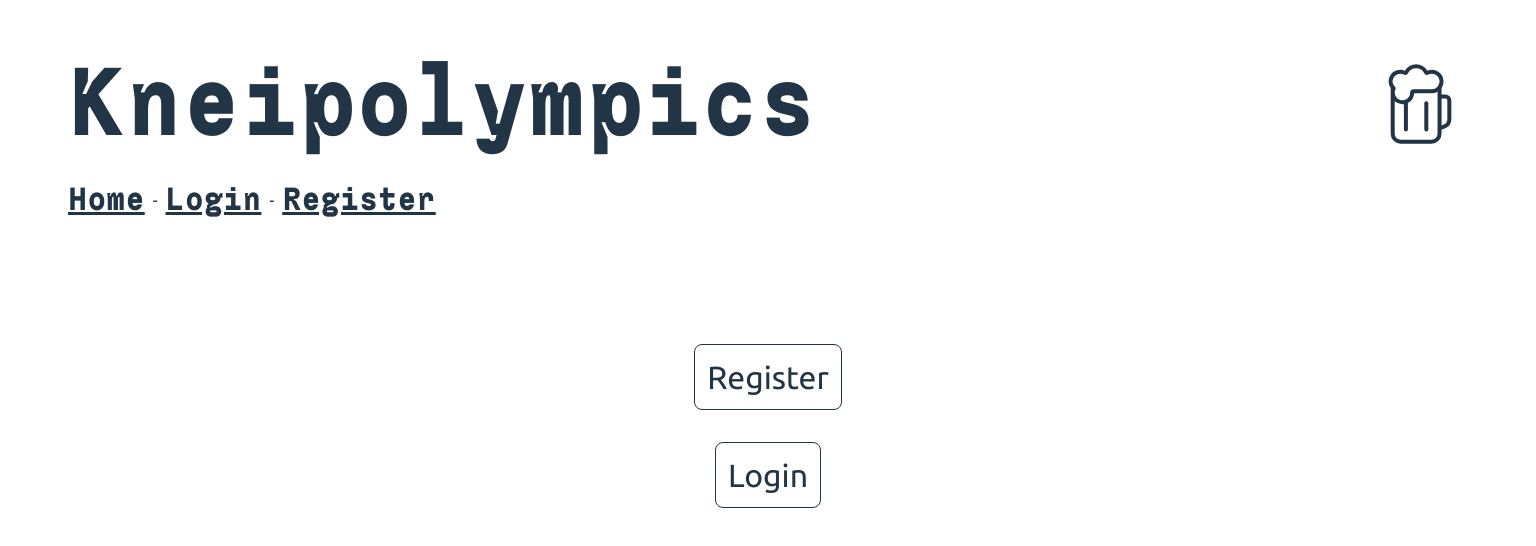
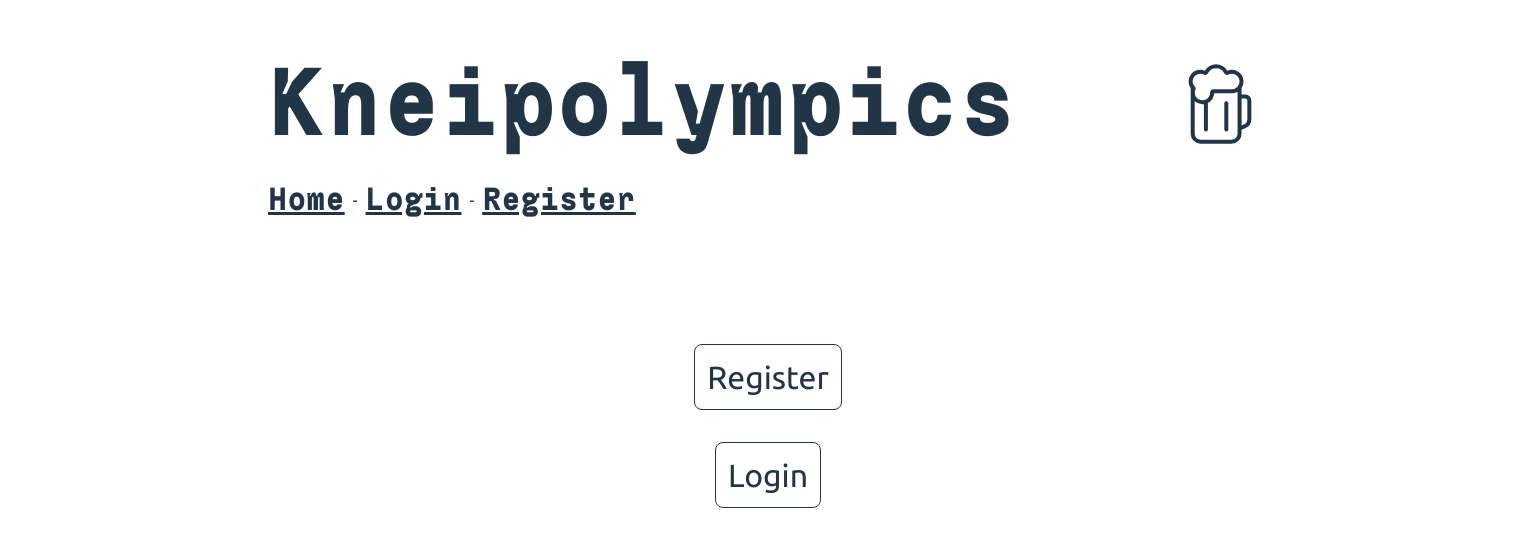
Before and after one commit to H1ghBre4k3r/kneipolympics, a React (Vite) app: page / in a window 1536 px wide. Shown: the top 546 px of the page. Built offline with nearby package versions, Linux system fonts and the light colour scheme; no server answers.

Commit message:
style: update media queries and content width for responsiveness
Adjusts media queries in nav.css and index.css to improve
responsiveness for screen widths below 1020px. Updates the
content width variable to enhance layout on smaller devices.

```diff
--- a/src/components/nav.css
+++ b/src/components/nav.css
@@ -35,7 +35,7 @@ nav {
     width: fit-content;
   }
 }
-@media only screen and (max-width: 1420px) {
+@media only screen and (max-width: 1020px) {
   nav {
     border-radius: 4px;
     box-shadow: rgba(99, 99, 99, 0.2) 0px 2px 8px 0px;
@@ -60,7 +60,7 @@ nav {
   }
 }
 
-@media only screen and (min-width: 1420px) {
+@media only screen and (min-width: 1020px) {
   nav {
     ul {
       --item-gap: 8px;
--- a/src/index.css
+++ b/src/index.css
@@ -67,7 +67,7 @@
     }
   }
 
-  @media only screen and (min-width: 1420px) {
+  @media only screen and (min-width: 1020px) {
     :root {
       --h1-size: 6rem;
       --h2-size: 4rem;
@@ -76,7 +76,7 @@
       --h5-size: 1.25rem;
       --h6-size: 1.125rem;
 
-      --content-width: 1400px;
+      --content-width: 1000px;
       --content-max-width: calc(100vw - 20px);
     }
   }
```
